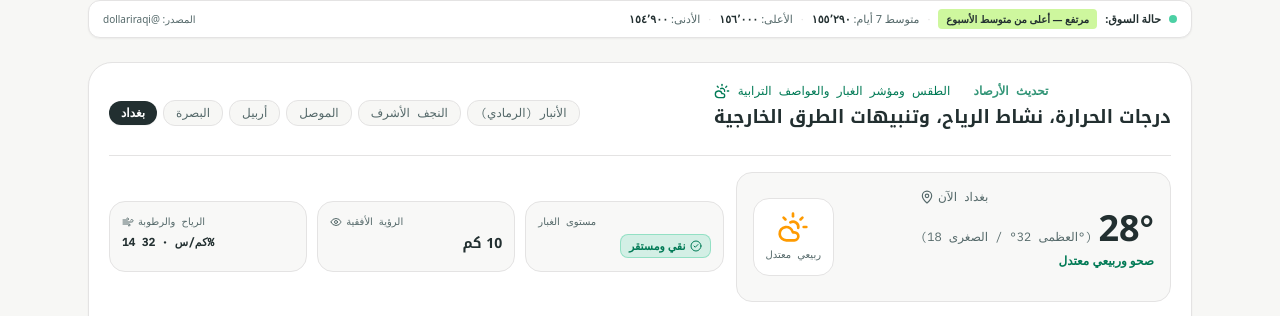
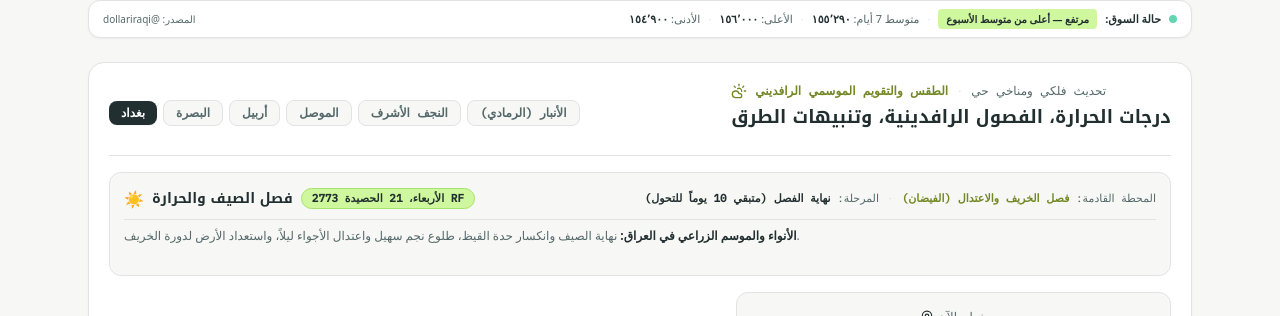
Before and after one commit to Ali-Jemo/jemo.co, a Next.js app: page /iq in a window 1280 px wide. Shown: the part 484-800 px from the top of the page. Built offline with nearby package versions, Linux system fonts and the light colour scheme; no server answers.

Commit message:
feat(iq): connect Rafidain Calendar RFC-2026 seasonal and agricultural engine to weather

```diff
--- a/src/components/iq/WeatherDust.tsx
+++ b/src/components/iq/WeatherDust.tsx
@@ -1,6 +1,7 @@
 "use client";
 
-import { useState } from "react";
+import { useState, useMemo } from "react";
+import { getCurrentRafidainSeason } from "@/lib/rafidain-calendar";
 import {
   CloudSun,
   Wind,
@@ -8,6 +9,7 @@ import {
   AlertTriangle,
   CheckCircle2,
   MapPin,
+  Calendar,
 } from "lucide-react";
 
 interface GovernorateWeather {
@@ -107,9 +109,8 @@ const WEATHER_DATA: GovernorateWeather[] = [
 
 export default function WeatherDust() {
   const [selectedCityId, setSelectedCityId] = useState<string>("bg");
-
+  const season = useMemo(() => getCurrentRafidainSeason(), []);
   const current = WEATHER_DATA.find((w) => w.id === selectedCityId) || WEATHER_DATA[0];
-
   const getDustBadge = (level: GovernorateWeather["dustLevel"]) => {
     switch (level) {
       case "نقي ومستقر":
@@ -134,18 +135,18 @@ export default function WeatherDust() {
   const DustIcon = dustBadge.icon;
 
   return (
-    <div className="rounded-3xl border border-[#e4e3e3] dark:border-white/10 bg-white dark:bg-[#0e1618] p-4 sm:p-5 shadow-xs space-y-4" dir="rtl">
+    <div className="rounded-2xl border border-[#e4e3e3] bg-white p-4 sm:p-5 shadow-xs space-y-4" dir="rtl">
       {/* Header */}
-      <div className="flex flex-col sm:flex-row sm:items-center justify-between gap-3 pb-3 border-b border-[#e4e3e3] dark:border-white/10">
+      <div className="flex flex-col sm:flex-row sm:items-center justify-between gap-3 pb-3 border-b border-[#e4e3e3]">
         <div className="space-y-1">
-          <div className="flex items-center gap-2 text-xs font-mono text-emerald-700 dark:text-[#bef264]">
+          <div className="flex items-center gap-2 text-xs font-mono text-[#728825]">
             <CloudSun className="w-4 h-4" />
-            <span>الطقس ومؤشر الغبار والعواصف الترابية</span>
-            <span className="text-white/40">·</span>
-            <span className="text-emerald-700/80 dark:text-emerald-400 font-bold">تحديث الأرصاد</span>
+            <span className="font-bold">الطقس والتقويم الموسمي الرافديني</span>
+            <span className="text-[#e4e3e3]">·</span>
+            <span className="text-[#55696a]">تحديث فلكي ومناخي حي</span>
           </div>
-          <h3 className="font-kufi font-bold text-base sm:text-lg text-[#222f30] dark:text-white">
-            درجات الحرارة، نشاط الرياح، وتنبيهات الطرق الخارجية
+          <h3 className="font-kufi font-bold text-base sm:text-lg text-[#222f30]">
+            درجات الحرارة، الفصول الرافدينية، وتنبيهات الطرق
           </h3>
         </div>
 
@@ -155,10 +156,10 @@ export default function WeatherDust() {
             <button
               key={city.id}
               onClick={() => setSelectedCityId(city.id)}
-              className={`px-3 py-1 rounded-xl transition-all cursor-pointer shrink-0 ${
+              className={`px-3 py-1 rounded-lg transition-all cursor-pointer shrink-0 font-bold ${
                 selectedCityId === city.id
-                  ? "bg-[#222f30] dark:bg-[#bef264] text-white dark:text-[#0c1415] font-bold shadow-xs"
-                  : "bg-[#f7f7f5] dark:bg-black/30 text-[#55696a] dark:text-white/60 hover:text-white border border-[#e4e3e3] dark:border-white/5"
+                  ? "bg-[#222f30] text-white shadow-xs"
+                  : "bg-[#f7f7f5] text-[#55696a] hover:text-[#222f30] border border-[#e4e3e3]"
               }`}
             >
               {city.name}
@@ -167,39 +168,63 @@ export default function WeatherDust() {
         </div>
       </div>
 
-      {/* Main Stats Display */}
+      {/* Mesopotamian Seasonal & Agricultural Bar (RFC-2026) */}
+      <div className="p-3.5 rounded-xl bg-[#f7f7f5] border border-[#e4e3e3] space-y-2 text-xs font-mono">
+        <div className="flex flex-col sm:flex-row sm:items-center justify-between gap-2">
+          <div className="flex items-center gap-2 flex-wrap">
+            <span className="text-base" aria-hidden="true">{season.seasonIcon}</span>
+            <span className="font-bold text-[#222f30] font-kufi text-sm">{season.seasonName}</span>
+            <span className="px-2.5 py-0.5 rounded-full bg-[#cef79e] text-[#222f30] font-bold text-[11px] border border-[#a7e26e]">
+              {season.formattedDate}
+            </span>
+          </div>
+
+          <div className="flex items-center gap-2 text-[11px] text-[#55696a]">
+            <span>المرحلة: <strong className="text-[#222f30]">{season.phaseLabel}</strong></span>
+            <span className="text-[#e4e3e3]">·</span>
+            <span>المحطة القادمة: <strong className="text-[#728825]">{season.nextQuarterName}</strong></span>
+          </div>
+        </div>
+
+        <p className="text-xs text-[#55696a] font-sans leading-relaxed pt-1.5 border-t border-[#e4e3e3]">
+          <strong className="text-[#222f30] font-bold">الأنواء والموسم الزراعي في العراق: </strong>
+          {season.climateNote}
+        </p>
+      </div>
       <div className="grid grid-cols-1 md:grid-cols-12 gap-3 items-center">
         {/* Left: Big Temp & Condition (5 cols) */}
-        <div className="md:col-span-5 p-4 rounded-2xl bg-[#f7f7f5]/80 dark:bg-black/40 border border-[#e4e3e3] dark:border-white/10 flex items-center justify-between">
+        <div className="md:col-span-5 p-4 rounded-xl bg-[#f7f7f5] border border-[#e4e3e3] flex items-center justify-between">
           <div className="space-y-1">
-            <span className="text-xs font-mono text-[#55696a] dark:text-white/50 flex items-center gap-1">
-              <MapPin className="w-3.5 h-3.5" />
+            <span className="text-xs font-mono text-[#55696a] flex items-center gap-1">
+              <MapPin className="w-3.5 h-3.5 text-[#222f30]" />
               <span>{current.name} الآن</span>
             </span>
             <div className="flex items-baseline gap-1.5">
-              <span className="text-3xl sm:text-4xl font-kufi font-black text-[#222f30] dark:text-white">
+              <span className="text-3xl sm:text-4xl font-kufi font-black text-[#222f30]">
                 {current.currentTemp}°
               </span>
-              <span className="text-xs font-mono text-[#55696a] dark:text-white/50">
+              <span className="text-xs font-mono text-[#55696a]">
                 (العظمى {current.highTemp}° / الصغرى {current.lowTemp}°)
               </span>
             </div>
-            <p className="text-xs font-sans text-emerald-700 dark:text-emerald-400 font-bold">
+            <p className="text-xs font-sans text-emerald-800 font-bold">
               {current.condition}
             </p>
           </div>
 
-          <div className="p-3 rounded-2xl bg-white dark:bg-white/5 border border-[#e4e3e3] dark:border-white/10 text-center">
-            <CloudSun className="w-8 h-8 text-amber-500 mx-auto" />
-            <span className="text-[10px] font-mono text-[#55696a] dark:text-white/60 block mt-1">ربيعي معتدل</span>
+          <div className="p-2.5 rounded-xl bg-white border border-[#e4e3e3] text-center shadow-xs">
+            <CloudSun className="w-7 h-7 text-amber-500 mx-auto" />
+            <span className="text-[10px] font-mono text-[#55696a] block mt-1 font-bold">
+              {season.monthName}
+            </span>
           </div>
         </div>
 
         {/* Right: Dust Level, Visibility, Wind (7 cols) */}
         <div className="md:col-span-7 grid grid-cols-3 gap-2.5">
           {/* Dust Status */}
-          <div className="p-3 rounded-2xl bg-[#f7f7f5]/80 dark:bg-black/40 border border-[#e4e3e3] dark:border-white/10 space-y-1">
-            <span className="text-[10px] font-mono text-[#55696a] dark:text-white/50 block">مستوى الغبار</span>
+          <div className="p-3 rounded-xl bg-[#f7f7f5] border border-[#e4e3e3] space-y-1">
+            <span className="text-[10px] font-mono text-[#55696a] block">مستوى الغبار</span>
             <div className={`px-2 py-0.5 rounded-lg border text-[11px] font-bold inline-flex items-center gap-1 ${dustBadge.bg}`}>
               <DustIcon className="w-3 h-3" />
               <span>{current.dustLevel}</span>
@@ -207,23 +232,23 @@ export default function WeatherDust() {
           </div>
 
           {/* Visibility */}
-          <div className="p-3 rounded-2xl bg-[#f7f7f5]/80 dark:bg-black/40 border border-[#e4e3e3] dark:border-white/10 space-y-1">
-            <span className="text-[10px] font-mono text-[#55696a] dark:text-white/50 block flex items-center gap-1">
-              <Eye className="w-3 h-3" />
+          <div className="p-3 rounded-xl bg-[#f7f7f5] border border-[#e4e3e3] space-y-1">
+            <span className="text-[10px] font-mono text-[#55696a] block flex items-center gap-1">
+              <Eye className="w-3 h-3 text-[#55696a]" />
               <span>الرؤية الأفقية</span>
             </span>
-            <div className="text-xs sm:text-sm font-kufi font-bold text-[#222f30] dark:text-white">
+            <div className="text-xs sm:text-sm font-kufi font-bold text-[#222f30]">
               {current.visibilityKm} كم
             </div>
           </div>
 
           {/* Wind & Humidity */}
-          <div className="p-3 rounded-2xl bg-[#f7f7f5]/80 dark:bg-black/40 border border-[#e4e3e3] dark:border-white/10 space-y-1">
-            <span className="text-[10px] font-mono text-[#55696a] dark:text-white/50 block flex items-center gap-1">
-              <Wind className="w-3 h-3" />
+          <div className="p-3 rounded-xl bg-[#f7f7f5] border border-[#e4e3e3] space-y-1">
+            <span className="text-[10px] font-mono text-[#55696a] block flex items-center gap-1">
+              <Wind className="w-3 h-3 text-[#55696a]" />
               <span>الرياح والرطوبة</span>
             </span>
-            <div className="text-[11px] font-mono font-bold text-[#222f30] dark:text-white">
+            <div className="text-[11px] font-mono font-bold text-[#222f30]">
               {current.windSpeedKmh} كم/س · {current.humidity}%
             </div>
           </div>
@@ -231,9 +256,9 @@ export default function WeatherDust() {
       </div>
 
       {/* Advisory Banner */}
-      <div className="p-3 rounded-2xl bg-amber-500/10 border border-amber-500/20 flex items-start gap-2.5 text-xs">
-        <AlertTriangle className="w-4 h-4 text-amber-600 dark:text-amber-400 shrink-0 mt-0.5" />
-        <p className="text-amber-900 dark:text-amber-200 leading-relaxed font-sans">
+      <div className="p-3 rounded-xl bg-amber-50 border border-amber-200 flex items-start gap-2.5 text-xs">
+        <AlertTriangle className="w-4 h-4 text-amber-600 shrink-0 mt-0.5" />
+        <p className="text-amber-900 leading-relaxed font-sans">
           <strong className="font-bold">تنبيه المسافرين وأصحاب الحساسية في {current.name}: </strong>
           {current.advisory}
         </p>
--- /dev/null
+++ b/src/lib/rafidain-calendar.ts
@@ -0,0 +1,252 @@
+/**
+ * Rafidain Calendar & Iraqi Seasonal Engine (RFC-2026)
+ * Source: /home/jemo/tmp/rafidain-calendar/librafidain.js
+ * Epoch: Nabonassar Era (747 BC = 1 RF) | 2026 AD = 2773 RF
+ */
+
+export interface RafidainMonth {
+  num: number;
+  name: string;
+  en: string;
+  days: number;
+  quarter: 1 | 2 | 3 | 4;
+  meaning: string;
+  climateNote: string;
+}
+
+export const RAFIDAIN_MONTHS: RafidainMonth[] = [
+  {
+    num: 1,
+    name: "السنبلة",
+    en: "Al-Sonbola",
+    days: 30,
+    quarter: 1,
+    meaning: "بداية الربيع واخضرار الحقول",
+    climateNote: "اعتدال ربيعي، تفتح براعم النخيل والزهور، وبداية انطلاق موسم الزراعة والري في وادي الرافدين.",
+  },
+  {
+    num: 2,
+    name: "الجدول",
+    en: "Al-Jadwal",
+    days: 30,
+    quarter: 1,
+    meaning: "مياه الأنهار والري والفيض العذب",
+    climateNote: "ذروة اعتدال الربيع (أم الربيعين)، انتعاش دجلة والفرات، وأجواء مثالية للرحلات والزراعة.",
+  },
+  {
+    num: 3,
+    name: "الشروق",
+    en: "Al-Shorooq",
+    days: 31,
+    quarter: 1,
+    meaning: "اعتدال الشمس واكتمال الضوء",
+    climateNote: "نهاية الربيع وبداية الدفء، موسم حصاد الحنطة والشعير السنوي في عموم محافظات العراق.",
+  },
+  {
+    num: 4,
+    name: "الظهيرة",
+    en: "Al-Dhaheera",
+    days: 30,
+    quarter: 2,
+    meaning: "قمة الصيف واشتداد الحرارة",
+    climateNote: "الانقلاب الصيفي وأطول أيام السنة، اشتداد الحرارة (طباخات التمر)، وساعات سطوع قصوى للشمس.",
+  },
+  {
+    num: 5,
+    name: "العطاء",
+    en: "Al-Ataa",
+    days: 30,
+    quarter: 2,
+    meaning: "نضج الثمار والتمور",
+    climateNote: "ذروة الصيف وجني الرطب العراقي (البرحي، الخستاوي، الزهدي) في بساتين بغداد والفرات الأوسط والبصرة.",
+  },
+  {
+    num: 6,
+    name: "الحصيدة",
+    en: "Al-Haseeda",
+    days: 31,
+    quarter: 2,
+    meaning: "موسم الحصاد الزراعي وانكسار القيظ",
+    climateNote: "نهاية الصيف وانكسار حدة القيظ، طلوع نجم سهيل واعتدال الأجواء ليلاً، واستعداد الأرض لدورة الخريف.",
+  },
+  {
+    num: 7,
+    name: "الفيضان",
+    en: "Al-Fayadan",
+    days: 30,
+    quarter: 3,
+    meaning: "ارتفاع دجلة والفرات واستقبال الخريف",
+    climateNote: "الاعتدال الخريفي، تعادل ساعات الليل والنهار، تراجع درجات الحرارة نهاراً وبرودة منعشة في الصباح الباكر.",
+  },
+  {
+    num: 8,
+    name: "الرمال",
+    en: "Al-Rimal",
+    days: 30,
+    quarter: 3,
+    meaning: "هبوب الرياح الموسمية وتبدل الهواء",
+    climateNote: "تقلبات فصل الخريف، نشاط الرياح الموسمية الشمالية الغربية، وانخفاض تدريجي ملحوظ في درجات الحرارة.",
+  },
+  {
+    num: 9,
+    name: "التوازن",
+    en: "Al-Tawazon",
+    days: 31,
+    quarter: 3,
+    meaning: "تعادل الليل والنهار وبدء برودة الجو",
+    climateNote: "نهاية الخريف وبدء نسمات البرد، موسم زراعة المحاصيل الشتوية، واستعداد شبكات الصرف والري للأمطار.",
+  },
+  {
+    num: 10,
+    name: "الندى",
+    en: "Al-Nada",
+    days: 30,
+    quarter: 4,
+    meaning: "بداية البرد وتكاثف الضباب والرطوبة",
+    climateNote: "الانقلاب الشتوي وأقصر نهار في السنة، بداية ليالي البرد القارس، وتكاثف الضباب الصباحي فوق الطرق والجسور.",
+  },
+  {
+    num: 11,
+    name: "الأمطار",
+    en: "Al-Amtar",
+    days: 30,
+    quarter: 4,
+    meaning: "موسم الأمطار الغزيرة والمربعانية",
+    climateNote: "قمة برودة الشتاء العراقي (المربعانية)، هطول الأمطار الشتوية، وثلوج في قمم جبال كردستان وشمال العراق.",
+  },
+  {
+    num: 12,
+    name: "الكرامة",
+    en: "Al-Karama",
+    days: 31,
+    quarter: 4,
+    meaning: "شهر الإنجاز والسيادة ويسبق أسبوع الخلود",
+    climateNote: "نهاية موسم البرد (الشبط وبداية الحسوم)، استيقاظ الأرض وتدفق مياه ذوبان الثلوج نحو الأهوار ودجلة والفرات.",
+  },
+];
+
+export const RAFIDAIN_WEEKDAYS = ["الأحد", "الاثنين", "الثلاثاء", "الأربعاء", "الخميس", "الجمعة", "السبت"];
+
+export const SEASONS_INFO = {
+  1: {
+    name: "فصل الربيع والخصوبة",
+    en: "Spring Quarter",
+    icon: "🌱",
+    nextQuarterName: "فصل الصيف (الظهيرة)",
+  },
+  2: {
+    name: "فصل الصيف والحرارة",
+    en: "Summer Quarter",
+    icon: "☀️",
+    nextQuarterName: "فصل الخريف والاعتدال (الفيضان)",
+  },
+  3: {
+    name: "فصل الخريف والاعتدال",
+    en: "Autumn Quarter",
+    icon: "🍂",
+    nextQuarterName: "فصل الشتاء والأمطار (الندى)",
+  },
+  4: {
+    name: "فصل الشتاء والبرودة",
+    en: "Winter Quarter",
+    icon: "❄️",
+    nextQuarterName: "فصل الربيع الجديد (السنبلة)",
+  },
+};
+
+function getRafidainNewYearDate(gregYear: number): Date {
+  const mar20 = new Date(Date.UTC(gregYear, 2, 20));
+  const dayOfWeek = mar20.getUTCDay(); // 0 is Sun
+  const daysToPrevSun = (dayOfWeek - 0 + 7) % 7;
+  const prevSun = new Date(mar20.getTime() - daysToPrevSun * 86400000);
+  const daysToNextSun = (7 - dayOfWeek) % 7;
+  const nextSun = new Date(mar20.getTime() + daysToNextSun * 86400000);
+
+  const distPrev = Math.abs(mar20.getTime() - prevSun.getTime());
+  const distNext = Math.abs(nextSun.getTime() - mar20.getTime());
+  return distPrev < distNext ? prevSun : nextSun;
+}
+
+export interface CurrentRafidainSeason {
+  year: number;
+  monthNum: number;
+  monthName: string;
+  day: number;
+  weekday: string;
+  quarter: 1 | 2 | 3 | 4;
+  quarterName: string;
+  seasonName: string;
+  seasonIcon: string;
+  meaning: string;
+  climateNote: string;
+  dayInQuarter: number;
+  daysLeftInQuarter: number;
+  nextQuarterName: string;
+  phaseLabel: string;
+  formattedDate: string;
+}
+
+export function getCurrentRafidainSeason(date = new Date()): CurrentRafidainSeason {
+  const year = date.getUTCFullYear();
+  const month = date.getUTCMonth() + 1;
+  const day = date.getUTCDate();
+
+  const target = new Date(Date.UTC(year, month - 1, day));
+  const nyThisYear = getRafidainNewYearDate(year);
+  let nyDate: Date;
+  let rfYear: number;
+
+  if (target >= nyThisYear) {
+    rfYear = year + 747;
+    nyDate = nyThisYear;
+  } else {
+    rfYear = year - 1 + 747;
+    nyDate = getRafidainNewYearDate(year - 1);
+  }
+
+  const diffMs = target.getTime() - nyDate.getTime();
+  const dayOfYear = Math.floor(diffMs / 86400000) + 1;
+
+  let cum = 0;
+  let monthObj = RAFIDAIN_MONTHS[0];
+  let dayInMonth = 1;
+  for (const m of RAFIDAIN_MONTHS) {
+    if (dayOfYear > cum && dayOfYear <= cum + m.days) {
+      monthObj = m;
+      dayInMonth = dayOfYear - cum;
+      break;
+    }
+    cum += m.days;
+  }
+
+  const wkIdx = (dayOfYear - 1) % 7;
+  const dayInQuarter = ((dayOfYear - 1) % 91) + 1;
+  const daysLeftInQuarter = Math.max(0, 91 - dayInQuarter);
+  const season = SEASONS_INFO[monthObj.quarter];
+
+  let phaseLabel = "بداية الفصل";
+  if (dayInQuarter > 30 && dayInQuarter <= 60) {
+    phaseLabel = "ذروة الفصل";
+  } else if (dayInQuarter > 60) {
+    phaseLabel = `نهاية الفصل (متبقي ${daysLeftInQuarter} يوماً للتحول)`;
+  }
+
+  return {
+    year: rfYear,
+    monthNum: monthObj.num,
+    monthName: monthObj.name,
+    day: dayInMonth,
+    weekday: RAFIDAIN_WEEKDAYS[wkIdx],
+    quarter: monthObj.quarter,
+    quarterName: `الربع ${monthObj.quarter}`,
+    seasonName: season.name,
+    seasonIcon: season.icon,
+    meaning: monthObj.meaning,
+    climateNote: monthObj.climateNote,
+    dayInQuarter,
+    daysLeftInQuarter,
+    nextQuarterName: season.nextQuarterName,
+    phaseLabel,
+    formattedDate: `${RAFIDAIN_WEEKDAYS[wkIdx]}، ${dayInMonth} ${monthObj.name} ${rfYear} RF`,
+  };
+}
```
